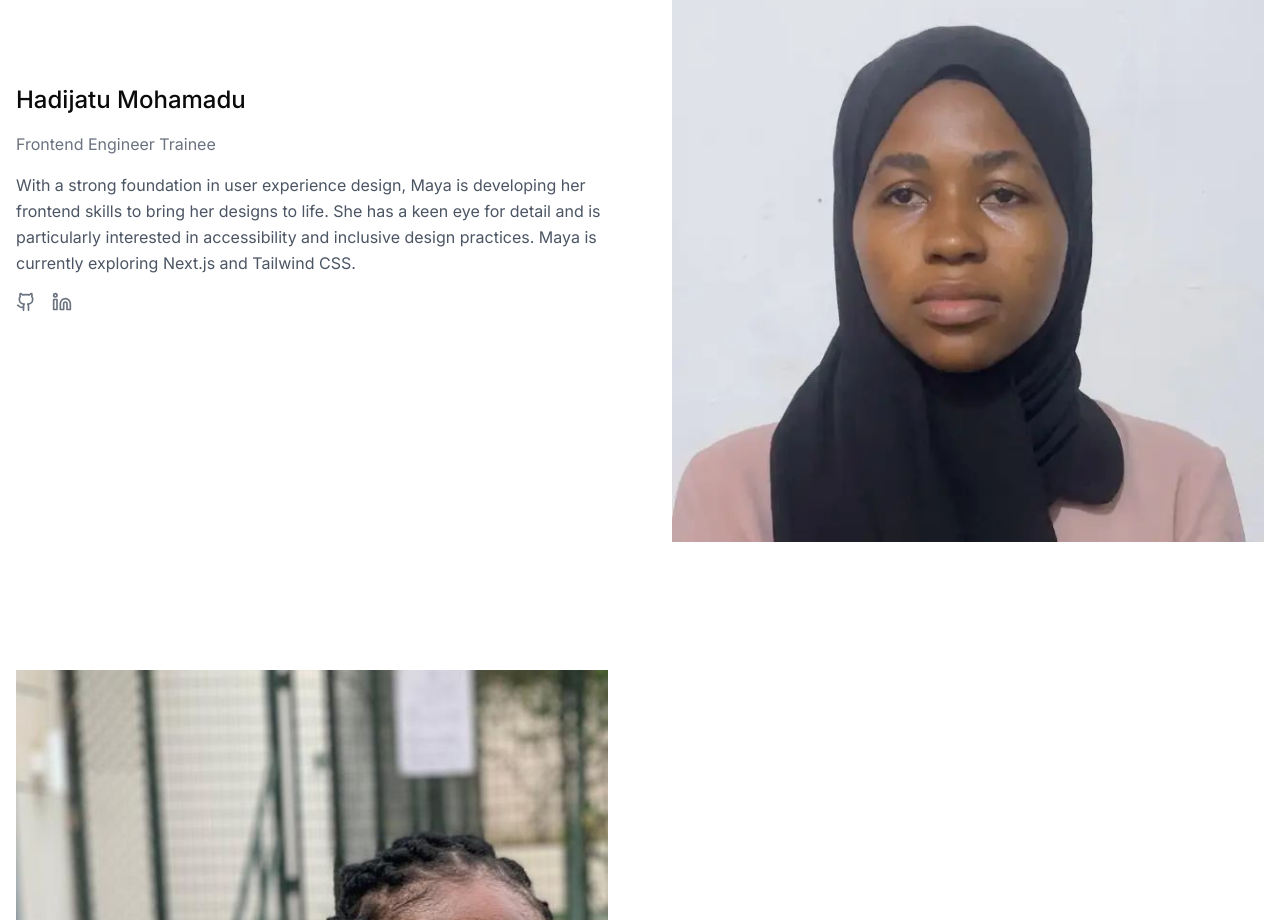
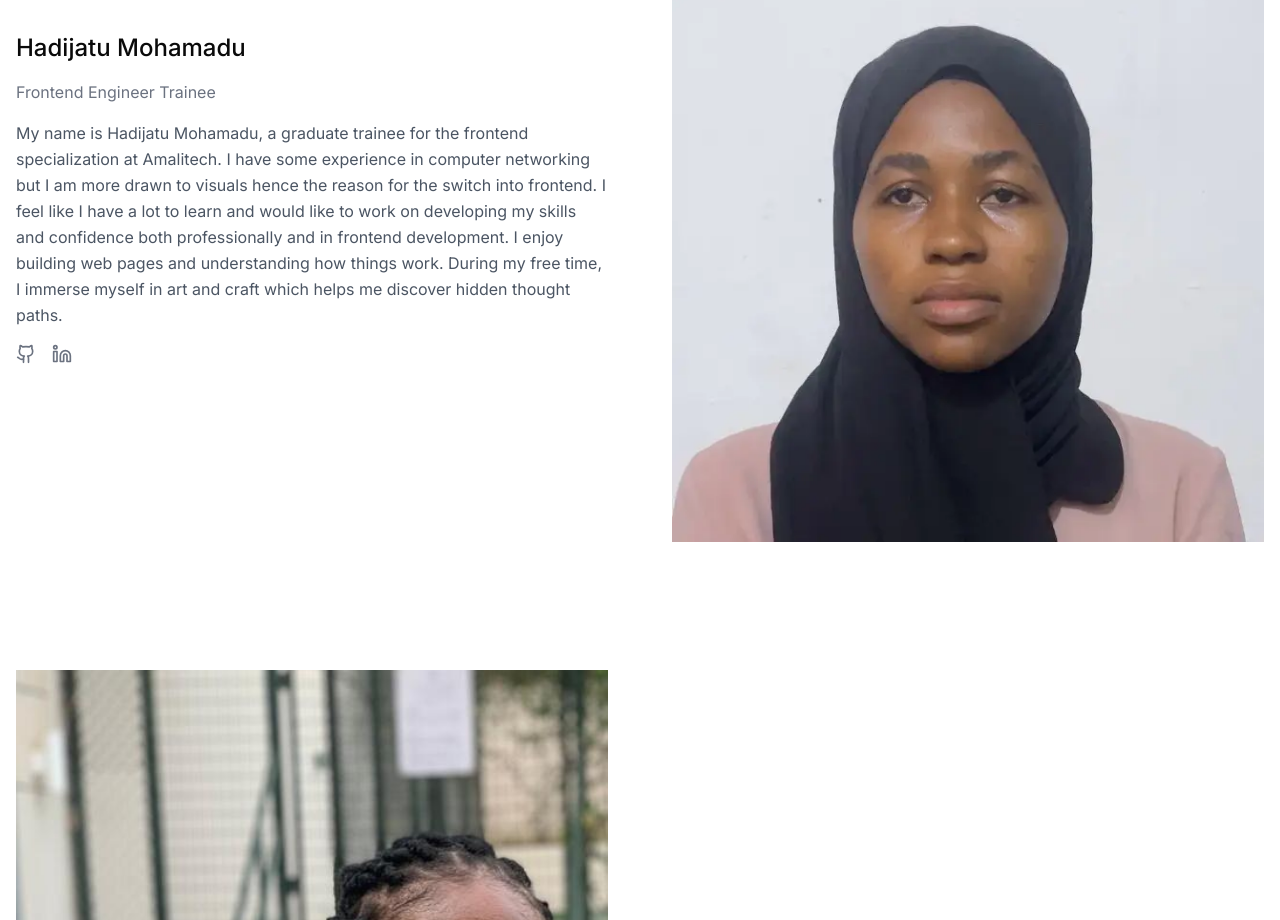
Before and after one commit to outHereSam/women-in-tech, a Next.js app: page / in a window 1280 px wide. Shown: the part 4680-5600 px from the top of the page. Built offline with nearby package versions, Linux system fonts and the light colour scheme.

Commit message:
updated hadija's info

```diff
--- a/app/page.tsx
+++ b/app/page.tsx
@@ -253,11 +253,12 @@ export default function Home() {
               <h2 className="text-2xl font-medium">Hadijatu Mohamadu</h2>
               <p className="text-gray-500">Frontend Engineer Trainee</p>
               <p className="text-gray-600 leading-relaxed">
-                With a strong foundation in user experience design, Maya is
-                developing her frontend skills to bring her designs to life. She
-                has a keen eye for detail and is particularly interested in
-                accessibility and inclusive design practices. Maya is currently
-                exploring Next.js and Tailwind CSS.
+                My name is Hadijatu Mohamadu, a graduate trainee for the frontend specialization at Amalitech.
+                I have some experience in computer networking but I am more drawn to visuals hence the reason
+                for the switch into frontend. I feel like I have a lot to learn and would like to work on developing
+                my skills and confidence both professionally and in frontend development. I enjoy building web
+                pages and understanding how things work. During my free time, I immerse myself in art and craft
+                which helps me discover hidden thought paths.
               </p>
               <div className="flex space-x-4 mt-4">
                 <Link
@@ -314,7 +315,7 @@ export default function Home() {
                 <Link
                   href=""
                   target="_blank"
-                  aria-label="Github profile for Ewurasi Ayanful"
+                  aria-label="Github profile for Eugenia Dede Teye"
                 >
                   <Github className="w-5 h-5 text-gray-500 hover:text-black transition-colors" />
                 </Link>
@@ -373,7 +374,7 @@ export default function Home() {
                 <Link
                   href=""
                   target="_blank"
-                  aria-label="Github profile for Ewurasi Ayanful"
+                  aria-label="Github profile for Ayidah Babewe Rosemary"
                 >
                   <Github className="w-5 h-5 text-gray-500 hover:text-black transition-colors" />
                 </Link>
```
